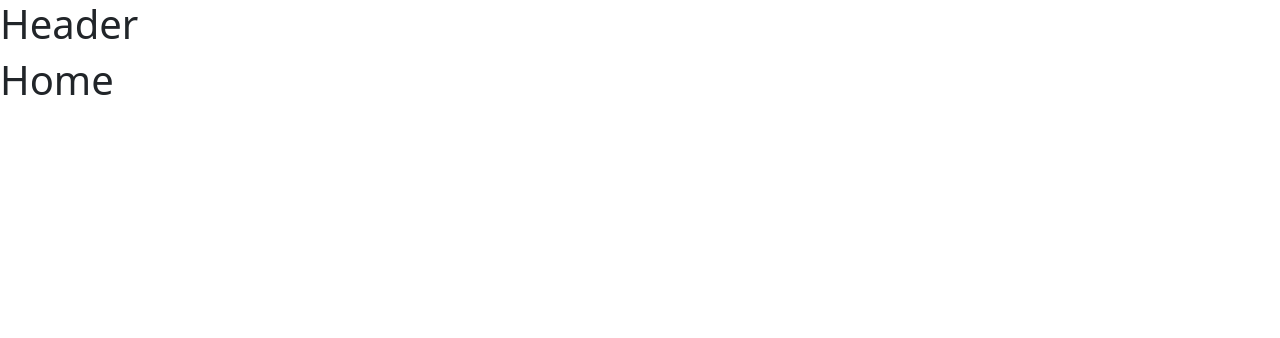
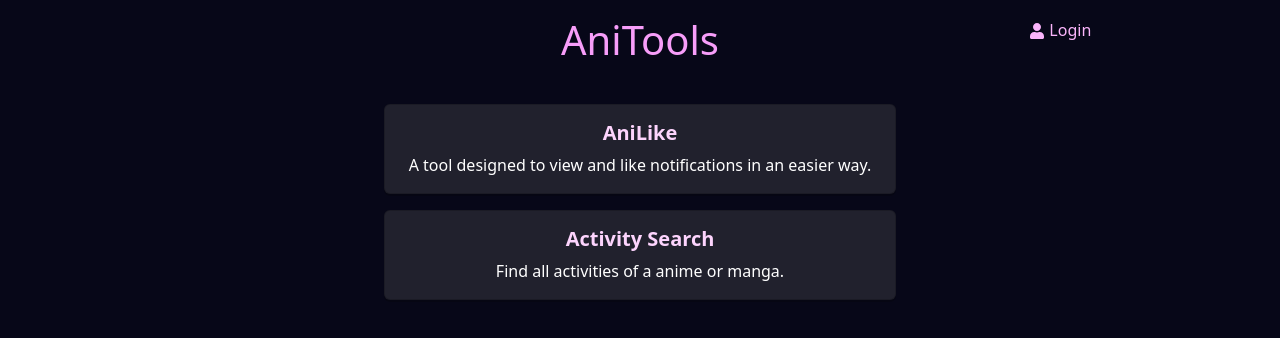
Before and after one commit to Randydator/ani-tools, a React (Vite) app: page / in a window 1280 px wide. Shown: the top 338 px of the page. Built offline with nearby package versions, Linux system fonts and the light colour scheme.

Commit message:
Routing working

```diff
--- a/package.json
+++ b/package.json
@@ -13,7 +13,10 @@
   "dependencies": {
     "bootstrap": "^5.3.3",
     "react": "^18.3.1",
-    "react-dom": "^18.3.1"
+    "react-bootstrap": "^2.10.7",
+    "react-dom": "^18.3.1",
+    "react-icons": "^5.4.0",
+    "react-router-dom": "^7.1.0"
   },
   "devDependencies": {
     "@cloudflare/workers-types": "^4.20241218.0",
--- a/src/App.tsx
+++ /dev/null
@@ -1,14 +0,0 @@
-import Home from "./components/Home/Home";
-import Header from "./components/Header/Header";
-
-
-function App() {
-    return (
-        <>
-            <Header />
-            <Home />
-        </>
-    )
-}
-
-export default App;
--- /dev/null
+++ b/src/components/ActivitySearch/ActivitySearch.tsx
@@ -0,0 +1,9 @@
+
+
+function ActivitySearch() {
+  return (
+    <div>ActivitySearch</div>
+  )
+}
+
+export default ActivitySearch
--- /dev/null
+++ b/src/components/AniLike/AniLike.tsx
@@ -0,0 +1,9 @@
+
+
+function AniLike() {
+  return (
+    <div>AniLike</div>
+  )
+}
+
+export default AniLike
--- a/src/components/Header/Header.tsx
+++ b/src/components/Header/Header.tsx
@@ -1,10 +1,33 @@
 import './header.css';
+import { Container, Button, Row, Col } from 'react-bootstrap';
+import { FaUser } from 'react-icons/fa';
+import { Link, Outlet } from 'react-router-dom';
 
 function Header() {
 
+    return <>
+        <Container className='header'>
+            <Row className="justify-content-md-center">
+                <Col xs lg="2">
 
-    return <>
-        <h1>Header</h1>
+                </Col>
+                <Col span={8}>
+                    <Link to={"/"} className='text-decoration-none'>
+                        <h1 className='text'>AniTools</h1>
+                    </Link>
+                </Col>
+                <Col xs lg="2">
+                    <Button variant="link" className="p-0 border-0 text-decoration-none login">
+                        <FaUser className="me-1" />
+                        Login
+                    </Button>
+                </Col>
+            </Row>
+        </Container>
+
+        <main>
+            <Outlet />
+        </main>
     </>
 
 }
--- a/src/components/Header/header.css
+++ b/src/components/Header/header.css
@@ -0,0 +1,13 @@
+.header {
+    padding: 1rem;
+}
+
+.text {
+    text-align: center;
+    color: var(--clr-primary-a0);
+
+}
+
+.login {
+    color: var(--clr-primary-a20)
+}
--- a/src/components/Home/Home.tsx
+++ b/src/components/Home/Home.tsx
@@ -1,12 +1,33 @@
 import './home.css';
+import Card from 'react-bootstrap/Card';
+import { Link } from 'react-router-dom';
 
 function Home() {
+    return (
+        <div className="homeBody">
+            <Link to="/AniLike" className="p-0 border-0 text-decoration-none">
+                <Card>
+                    <Card.Body>
+                        <Card.Title>AniLike</Card.Title>
+                        <Card.Text>
+                            A tool designed to view and like notifications in an easier way.
+                        </Card.Text>
+                    </Card.Body>
+                </Card>
+            </Link>
 
 
-    return <>
-    <h1>Home</h1>
-    </>
-
+            <Link to="/ActivitySearch" className="p-0 border-0 text-decoration-none">
+                <Card>
+                    <Card.Body>
+                        <Card.Title>Activity Search</Card.Title>
+                        <Card.Text>
+                            Find all activities of a anime or manga.
+                        </Card.Text>
+                    </Card.Body>
+                </Card>
+            </Link>
+        </div>
+    );
 }
-
 export default Home;
--- a/src/components/Home/home.css
+++ b/src/components/Home/home.css
@@ -0,0 +1,22 @@
+.homeBody {
+    display: grid;
+    place-items: center;
+    gap: 1rem;
+    padding: 1rem;
+}
+
+.card {
+    background-color: var(--clr-surface-a10);
+    color: white;
+    text-align: center;
+    width: 32rem;
+    box-shadow: 0 2px rgba(0, 0, 0, 0.2);
+
+
+.card-title {
+    font-weight: bold;
+    margin-bottom: 0.5rem;
+    color: var(--clr-primary-a50);
+}
+
+}
--- /dev/null
+++ b/src/components/NotFoundPage/NotFoundPage.tsx
@@ -0,0 +1,11 @@
+
+
+function NotFoundPage() {
+  return (
+    <div>
+        <h1 style={ { color: 'var(--clr-primary-a20)', textAlign: 'center'}}>404 Page not found</h1>
+    </div>
+  )
+}
+
+export default NotFoundPage
--- /dev/null
+++ b/src/main.css
@@ -0,0 +1,3 @@
+body {
+    background-color: var(--clr-surface-a0);
+}
--- a/src/main.tsx
+++ b/src/main.tsx
@@ -1,10 +1,31 @@
 import { StrictMode } from 'react'
 import { createRoot } from 'react-dom/client'
+import { createBrowserRouter, createRoutesFromElements, Route, RouterProvider } from 'react-router-dom'
+
 import 'bootstrap/dist/css/bootstrap.min.css'
-import App from './App.tsx'
+import './theme.css'
+import './main.css';
+
+import Header from "./components/Header/Header";
+
+import Home from "./components/Home/Home";
+import AniLike from "./components/AniLike/AniLike";
+import NotFoundPage from "./components/NotFoundPage/NotFoundPage";
+import ActivitySearch from './components/ActivitySearch/ActivitySearch'
+
+const router = createBrowserRouter(
+  createRoutesFromElements(
+    <Route path="/" element={<Header />}>
+      <Route index element={<Home />} />
+      <Route path="AniLike" element={<AniLike />} />
+      <Route path="*" element={<NotFoundPage />} />
+      <Route path="ActivitySearch" element={<ActivitySearch />} />
+    </Route>
+  )
+)
 
 createRoot(document.getElementById('root')!).render(
   <StrictMode>
-    <App />
+    <RouterProvider router={router} />
   </StrictMode>,
 )
--- /dev/null
+++ b/src/theme.css
@@ -0,0 +1,31 @@
+:root {
+    /** Dark theme primary colors */
+    --clr-primary-a0: #f79df9;
+    --clr-primary-a10: #f9a8fa;
+    --clr-primary-a20: #fab4fb;
+    --clr-primary-a30: #fbbffb;
+    --clr-primary-a40: #fdcafc;
+    --clr-primary-a50: #fdd4fd;
+
+    /** Dark theme surface colors */
+    --clr-surface-a0: #070718;
+    --clr-surface-a10: #21212d;
+    --clr-surface-a20: #383843;
+    --clr-surface-a30: #51515b;
+    --clr-surface-a40: #6c6c74;
+    --clr-surface-a50: #87878e;
+
+    /** Dark theme tonal surface colors */
+    --clr-surface-tonal-a0: #1e182a;
+    --clr-surface-tonal-a10: #332d3e;
+    --clr-surface-tonal-a20: #494454;
+    --clr-surface-tonal-a30: #615c6a;
+    --clr-surface-tonal-a40: #797581;
+    --clr-surface-tonal-a50: #938f99;
+
+    /** Examples */
+    .bg-primary {
+        color: var(--clr-primary-a50);
+        background-color: var(--clr-surface-a0);
+    }
+}
```
Also changed, not shown: 1 other file (tests, documents, lock files or other folders).
